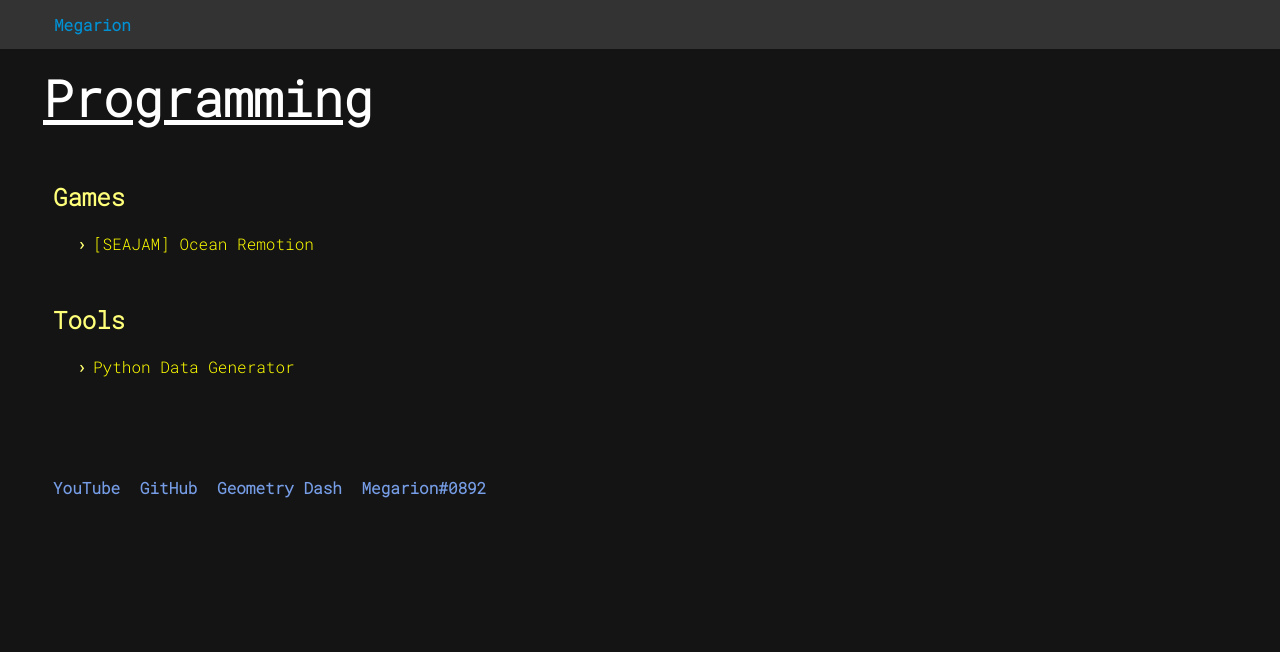
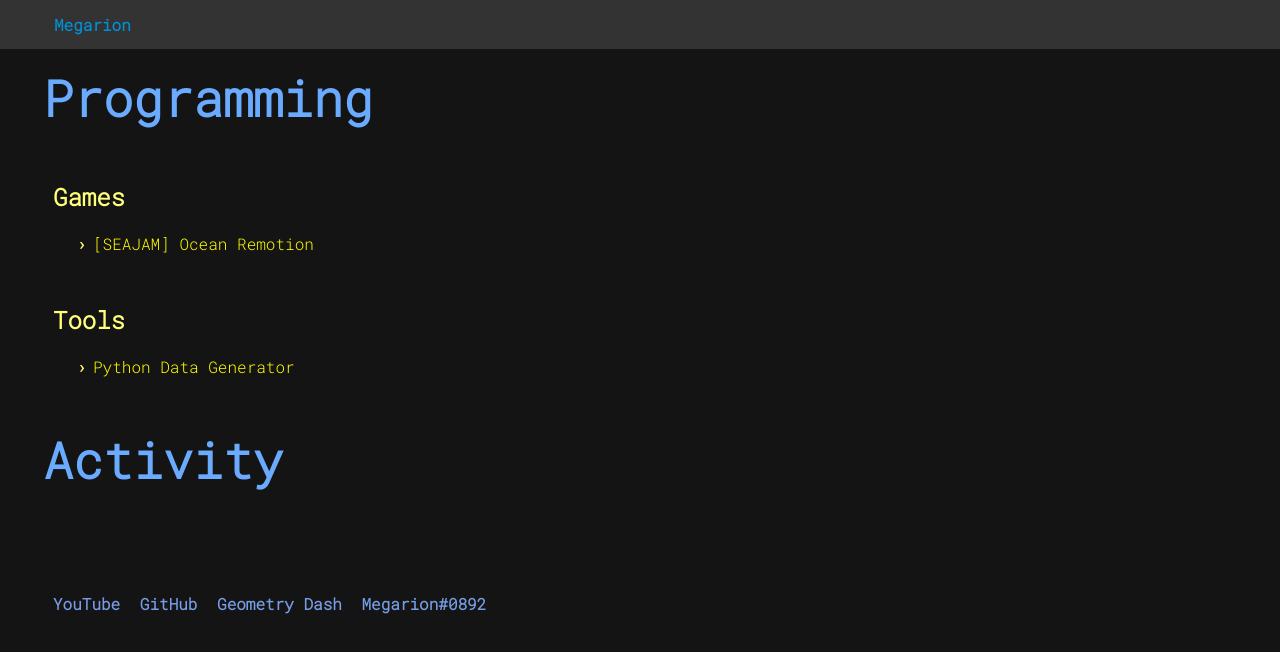
Before and after one commit to Megarion/megarion.github.io, a plain HTML site: page index.html in a window 1280 px wide. Drawn offline with Linux system fonts and the light colour scheme.

Commit message:
summary required

```diff
--- a/activity/css/styles.css
+++ b/activity/css/styles.css
@@ -129,6 +129,12 @@ background-color: rgb(65, 65, 65);
 
 .type {
 font-size: 50px;
+color: rgb(106, 170, 255);
+}
+
+.type a {
+color: rgb(106, 170, 255);
+text-decoration: currentColor;
 }
 
 .s {
--- a/css/styles.css
+++ b/css/styles.css
@@ -129,6 +129,12 @@ a {
 
 .type {
   font-size: 50px;
+  color: rgb(106, 170, 255);
+}
+
+.type a {
+  color: rgb(106, 170, 255);
+  text-decoration: currentColor;
 }
 
 .s {
--- a/index.html
+++ b/index.html
@@ -42,7 +42,7 @@
 
     <div id="main">
         <div id="mystuff">
-            <h1 class="type"><u>Programming</u></h1>
+            <h1 class="type">Programming</h1>
             <div id="games" class="s">
                 <h2 class="category">Games</h2>
                 <ul>
@@ -55,6 +55,8 @@
                     <li><a href="https://github.com/Megarion/Data-Generator">Python Data Generator</a></li>
                 </ul>
             </div>
+
+            <h1 class="type"><a href="activity/">Activity</a></h1>
         </div>
 
         <div id="mobileblock">
```
